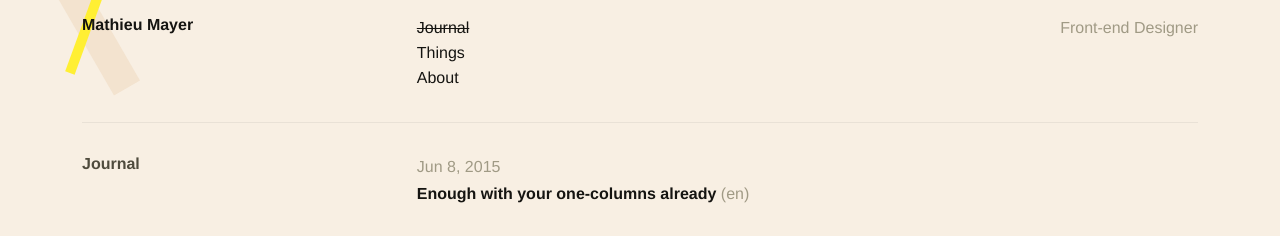
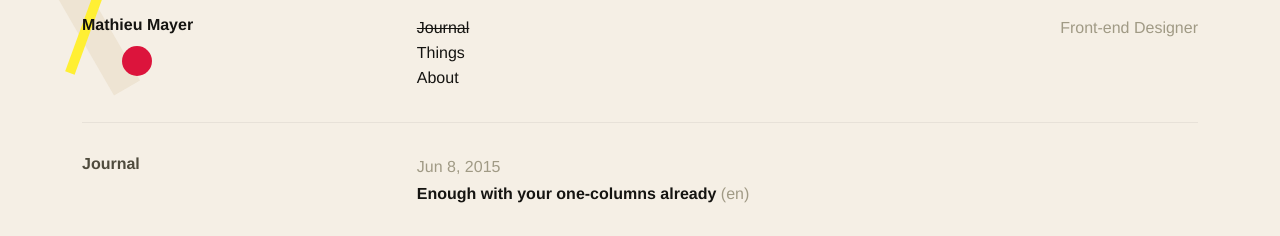
Before and after one commit to mx3m/mx3m.github.io, a Jekyll site: the page built from index.html, in a window 1280 px wide. Shown: the top 236 px of the page. Built offline with Jekyll 4.4.1, drawn with Linux system fonts in a browser that asks for light colours; nearby versions of some CDN libraries.

Commit message:
added new shape in the header + draft update

```diff
--- a/_drafts/2015-06-15-reliability-should-come-first-on-your-list.markdown
+++ b/_drafts/2015-06-15-reliability-should-come-first-on-your-list.markdown
@@ -45,8 +45,10 @@ Not only did I just suddenly disqualify for *employee of the month* but I also f
 
 I believe that the ecosystem of apps we build around ourselves can define us as much as any other thing we share online. At the end of the day, we're responsible for all of that.
 
-Later that day, a meeting that was in my calendar had actually been canceled the previous day. That was the drop.
+Later that day, a meeting that was in my calendar had actually been canceled the previous day. That was it.
 
-Pissed as I was, I deleted Sunrise from my iPhone and iPad, unbookmarked it from Chrome and decided that I was done with it. I loved Sunrise but all it took was for it to fail me twice that day. It's unfair. Maybe it was the Google API failing. Maybe it was my iPhone's. Sunrise failed me in that it didn't even noticed that something was going wrong. So I blamed Sunrise. No excuse allowed. Not to me. Not to Sunrise.
+Pissed as I was, I deleted Sunrise from my iPhone and iPad, unbookmarked it from Chrome and decided that I was done with it. I loved Sunrise but all it took was for it to fail me twice that day. It's unfair. Maybe it was the Google API failing. Maybe it was my iPhone's. Sunrise failed me in that it didn't even notify me that something was wrong. So I blamed Sunrise.
+
+No excuse could have helped me with my colleagues. No excuse will help Sunrise.
 
 It's such a cruel world.
--- a/_includes/header.html
+++ b/_includes/header.html
@@ -1,4 +1,5 @@
 <header class="site-header">
+  <div class="shapes"></div>
   <div class="flex-container">
     <aside class="aside">
       <h1 class="site-title"><a href="{{ site.baseurl }}/">Mathieu Mayer</a></h1>
--- a/_sass/00-base/_variables.scss
+++ b/_sass/00-base/_variables.scss
@@ -7,7 +7,7 @@ $color-link: darken($color-text, 20%);
 $color-link-hover: crimson;
 $color-link-visited: inherit;
 
-$color-background: #f8efe3;
+$color-background: #f5efe5;
 $color-background-darker: darken($color-background, 5%);
 
 $color-bright: #ffef33;
--- a/_sass/03-organisms/_header.scss
+++ b/_sass/03-organisms/_header.scss
@@ -50,3 +50,19 @@
     color: $color-text-lighter;
   }
 }
+
+.shapes {
+  position: absolute;
+  top: 30px;
+  left: 40px;
+  z-index: -1;
+  width: 30px;
+  height: 30px;
+  border-radius: 100%;
+  background-color: crimson;
+  @include breakpoint(xs) {
+    top: 0px;
+    right: 0;
+    left: auto;
+  }
+}
```
